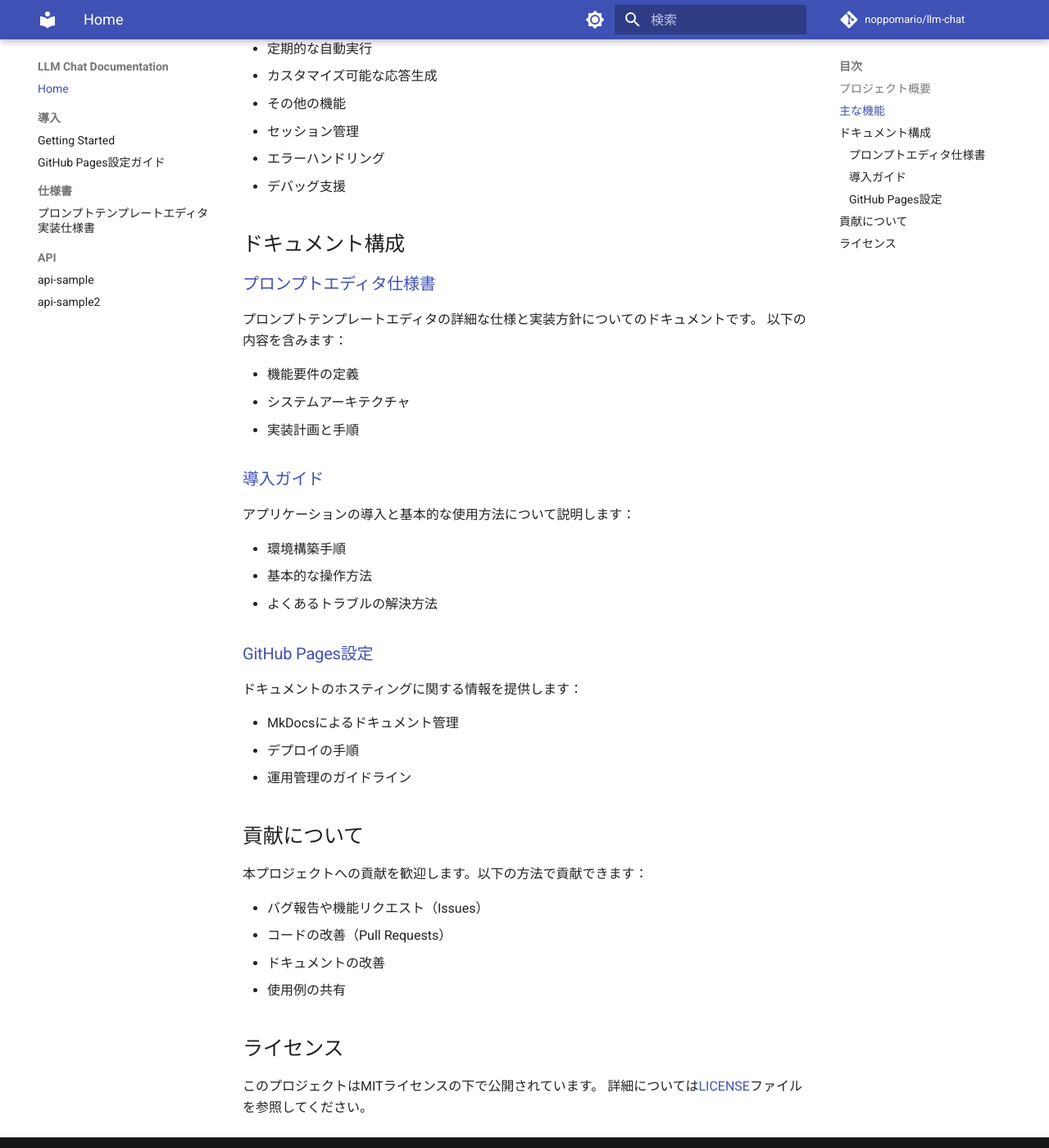
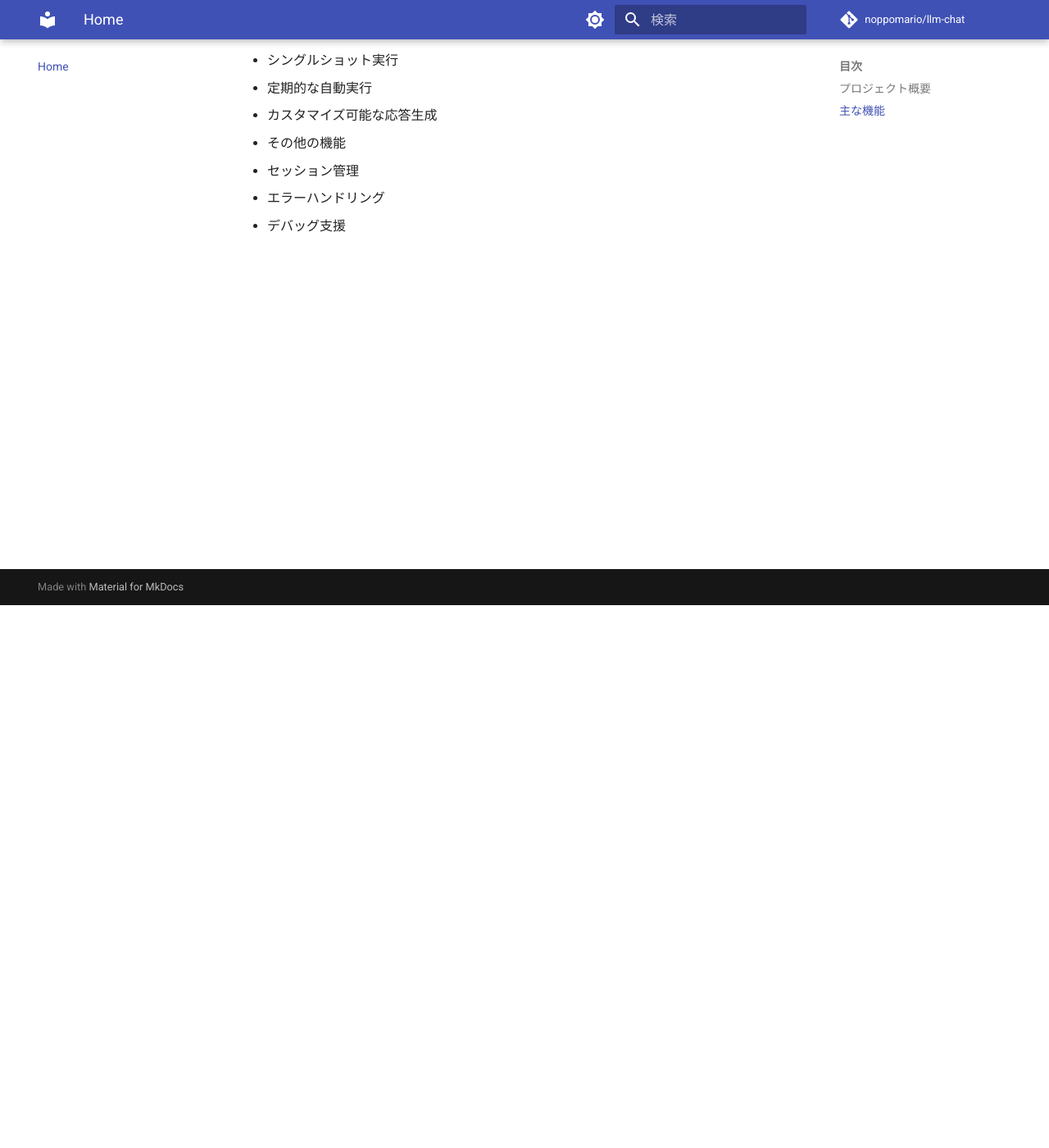
Before and after one commit to noppomario/llm-chat, an MkDocs documentation site: the page built from docs/index.md, in a window 1280 px wide and 1400 px high, scrolled down 662 px. Shown: the whole window at 82% size. Built offline with MkDocs 1.6.1 and Material for MkDocs 9.7.7, drawn with Linux system fonts in a browser that asks for light colours; comment, search, counter and statistics services are not loaded.

Commit message:
微調整

```diff
--- a/docs/index.md
+++ b/docs/index.md
@@ -26,44 +26,3 @@
   - セッション管理
   - エラーハンドリング
   - デバッグ支援
-
-## ドキュメント構成
-
-### [プロンプトエディタ仕様書](specifications/prompt_editor_spec.md)
-
-プロンプトテンプレートエディタの詳細な仕様と実装方針についてのドキュメントです。
-以下の内容を含みます：
-
-- 機能要件の定義
-- システムアーキテクチャ
-- 実装計画と手順
-
-### [導入ガイド](getting_started.md)
-
-アプリケーションの導入と基本的な使用方法について説明します：
-
-- 環境構築手順
-- 基本的な操作方法
-- よくあるトラブルの解決方法
-
-### [GitHub Pages設定](github_pages_setup.md)
-
-ドキュメントのホスティングに関する情報を提供します：
-
-- MkDocsによるドキュメント管理
-- デプロイの手順
-- 運用管理のガイドライン
-
-## 貢献について
-
-本プロジェクトへの貢献を歓迎します。以下の方法で貢献できます：
-
-- バグ報告や機能リクエスト（Issues）
-- コードの改善（Pull Requests）
-- ドキュメントの改善
-- 使用例の共有
-
-## ライセンス
-
-このプロジェクトはMITライセンスの下で公開されています。
-詳細については[LICENSE](https://github.com/noppomario/llm-chat/blob/main/LICENSE)ファイルを参照してください。
--- a/mkdocs.yml
+++ b/mkdocs.yml
@@ -23,10 +23,8 @@
         icon: material/brightness-4
         name: Switch to light mode
   features:
-    # - navigation.tabs
-    - navigation.sections
-    - navigation.expand
-    - navigation.indexes
+    - navigation.tabs
+    - navigation.path
     - navigation.top
     - search.highlight
     - search.share
@@ -37,8 +35,8 @@
 nav:
   - Home: index.md
   - 導入:
-    - getting_started.md
-    - github_pages_setup.md
+    - introduction/getting_started.md
+    - introduction/github_pages_setup.md
   - 仕様書:
     - specifications/prompt_editor_spec.md
   - API:
```
Also changed, not shown: docs/introduction/getting_started.md (renamed from docs/getting_started.md), docs/introduction/github_pages_setup.md (renamed from docs/github_pages_setup.md).
